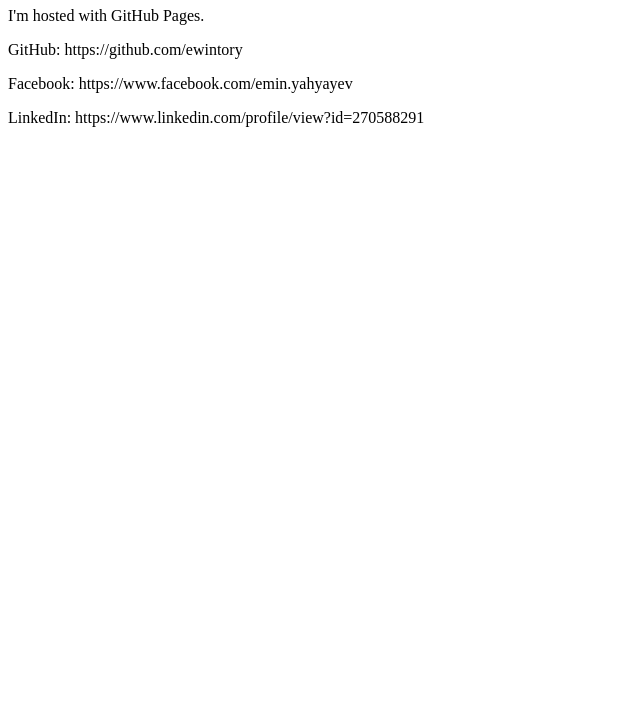
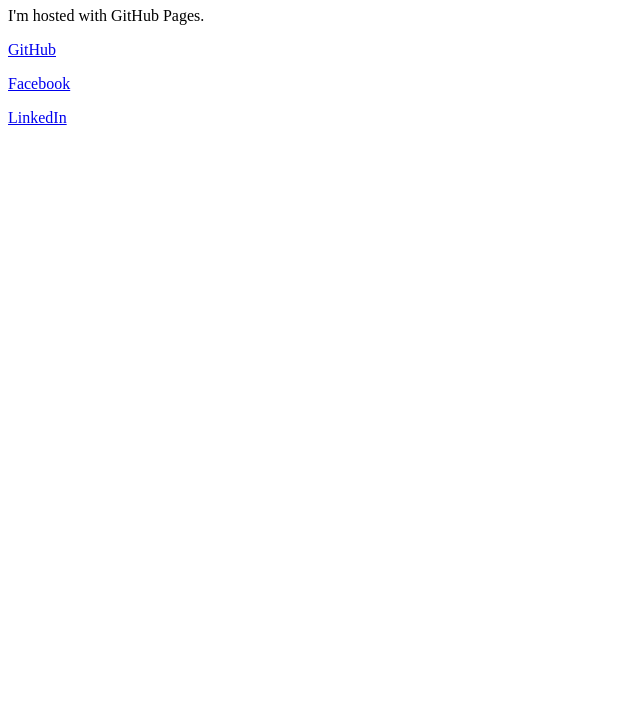
Before and after one commit to EminYahyayev/ewintory.github.io, a plain HTML site: page index.html in a window 1280 px wide. Shown: the part 73-800 px from the top of the page, without its empty margins (0-640 px from the left). Drawn offline with Linux system fonts and the light colour scheme.

Commit message:
Update index.html

```diff
--- a/index.html
+++ b/index.html
@@ -3,8 +3,8 @@
 <body>
   <h1>Emin Yahyayev</h1>
   <p>I'm hosted with GitHub Pages.</p>
-  <p>GitHub: https://github.com/ewintory</p>
-  <p>Facebook: https://www.facebook.com/emin.yahyayev</p>
-  <p>LinkedIn: https://www.linkedin.com/profile/view?id=270588291</p>
+  <p><a href="https://github.com/ewintory">GitHub</a></p>
+  <p><a href="https://www.facebook.com/emin.yahyayev">Facebook</a></p>
+  <p><a href="https://www.linkedin.com/profile/view?id=270588291">LinkedIn</a></p>
 </body>
 </html>
```
